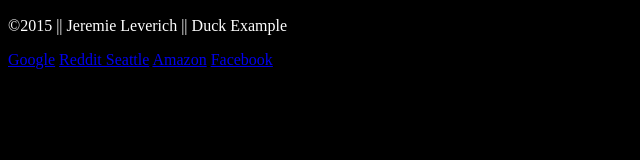
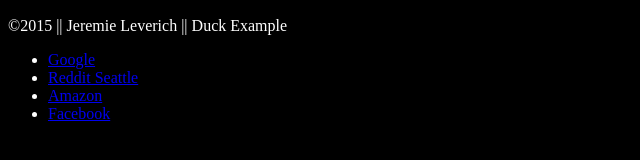
Before and after one commit to jlever02/semanticTags, a plain HTML site: page SemanticTags/index.html in a window 1280 px wide. Shown: the part 420-580 px from the top of the page, without its empty margins (0-640 px from the left). Drawn offline with Linux system fonts and the light colour scheme.

Commit message:
Week 1 assignment with W3C Validator

```diff
--- a/SemanticTags/index.html
+++ b/SemanticTags/index.html
@@ -37,10 +37,12 @@
   <footer>
     <p>&copy;2015 || Jeremie Leverich || Duck Example</p>
     <nav>
-      <a href="http://gooogle.com" target="_blank">Google</a>
-      <a href="https://www.reddit.com/r/Seattle/?" target="_blank">Reddit Seattle</a>
-      <a href="https://www.amazon.com" target="_blank">Amazon</a>
-      <a href="https://www.facebook.com/" target="_blank">Facebook</a>
+        <ul>
+            <li><a href="http://gooogle.com" target="_blank">Google</a></li>
+            <li><a href="https://www.reddit.com/r/Seattle/?" target="_blank">Reddit Seattle</a></li>
+            <li><a href="https://www.amazon.com" target="_blank">Amazon</a></li>
+            <li> <a href="https://www.facebook.com/" target="_blank">Facebook</a></li>
+        </ul>
     </nav>
   </footer>
 </body>
```
